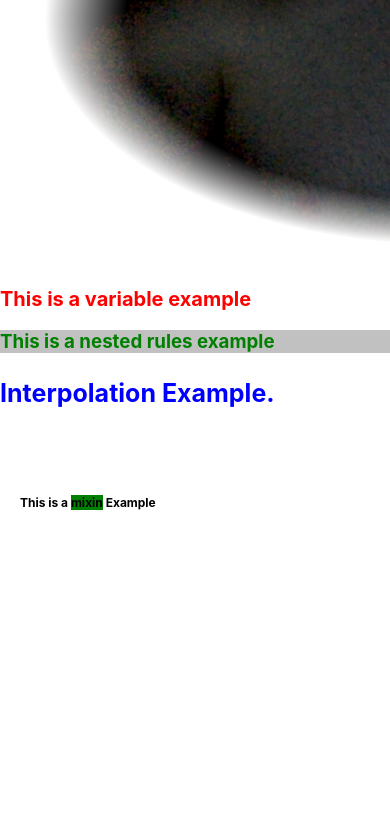
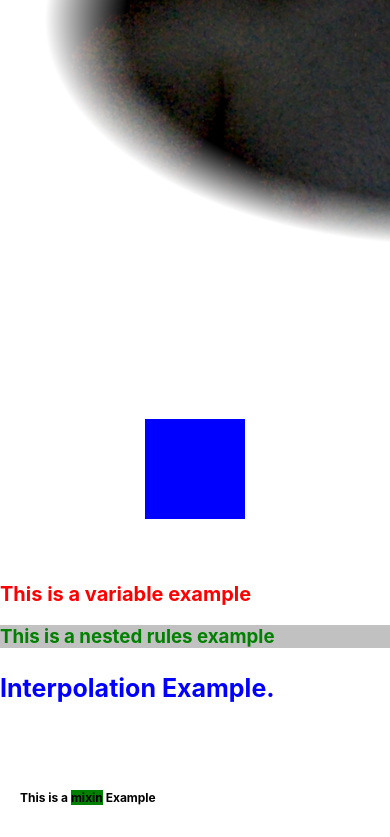
Before and after one commit to secretLabHQ389/SCSS-navbar, a React (Create React App) app: page / in a window 390 px wide. Shown: the part 1156-1993 px from the top of the page. Before the commit the page ends 1698 px from the top, so only its background shows below. Built offline with nearby package versions, Linux system fonts and the light colour scheme.

Commit message:
Responsive CSS and Suspense

```diff
--- a/src/App.js
+++ b/src/App.js
@@ -1,8 +1,10 @@
-import React, { useState } from 'react'
+import React, { useState, Suspense, lazy } from 'react';
 import './App.scss'
 import Navbar from './components/navbar/Navbar'
 import Footer from './components/footer/Footer'
 import CssExs from './components/items/CssExs'
+import Greeting from './components/items/Greeting'
+import Loader from './components/items/Loader'
 
 function App() {
   const [showGreeting, setShowGreeting ] = useState(false)
@@ -16,7 +18,9 @@ function App() {
       <Navbar />
       <button type="submit" onClick={() => showAlertGreetingHandler()}>Greetings Visitor</button>
       {showGreeting && (
-        <div>Hello my friend</div>
+        <Suspense fallback={<Loader />}>
+          <Greeting />
+        </Suspense>
       )}
       <CssExs />
       <Footer />
--- a/src/components/items/CssExs.js
+++ b/src/components/items/CssExs.js
@@ -20,6 +20,8 @@ const CssExs = () => {
       </div>
 
       <img className={'masked'} src={NicePecs} alt='ghost porn' />
+
+      <div className={'manual-center'} />
     </>
   )
 }
--- a/src/components/items/CssExs.scss
+++ b/src/components/items/CssExs.scss
@@ -20,3 +20,17 @@
   mask-image: radial-gradient(ellipse 90% 90% at 50% 50%, black 40%, transparent 50%);
   -webkit-mask-image: radial-gradient(ellipse 90% 90% at 50% 50%, black 40%, transparent 50%);
 }
+
+.manual-center {
+  margin-top: 50%;
+  margin-left: 50%;
+  transform: translate(-50%, -50%);
+  height: 100px;
+  width: 100px;
+  background-color: blue;
+  transition: 1000ms linear;
+}
+
+.manual-center:hover {
+  transform: scale(1.9);
+}
--- /dev/null
+++ b/src/components/items/Greeting.jsx
@@ -0,0 +1,9 @@
+import React from 'react'
+
+const Greeting = () => {
+  return (
+    <div>Hello my friend</div>
+  )
+}
+
+export default Greeting
--- /dev/null
+++ b/src/components/items/Loader.jsx
@@ -0,0 +1,9 @@
+import React from 'react'
+
+const Loader = () => {
+  return (
+    <div>Loading...</div>
+  )
+}
+
+export default Loader
```
